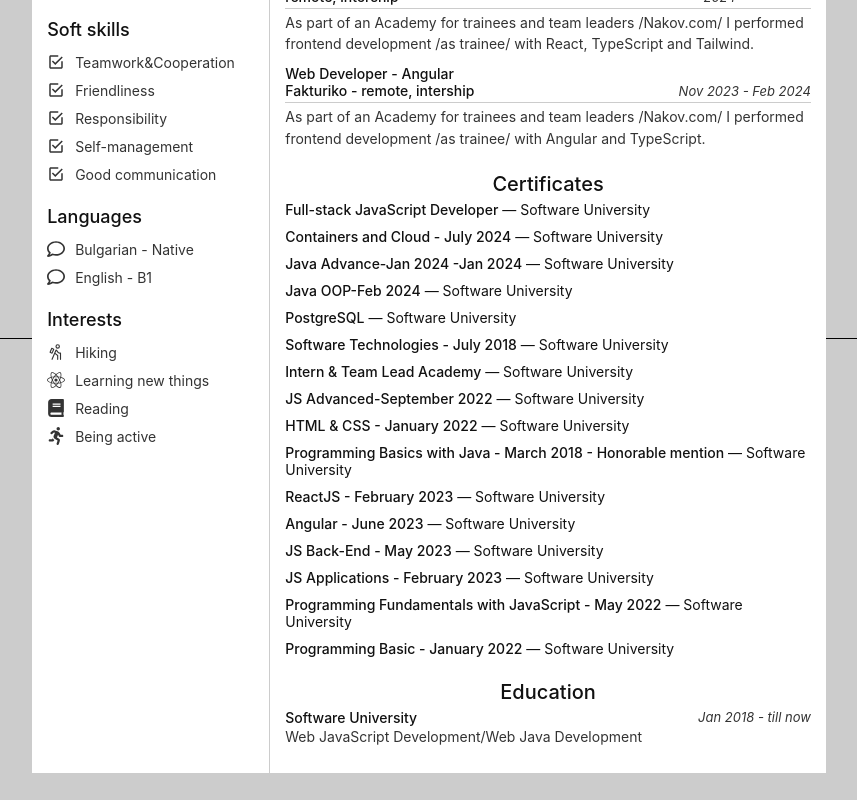
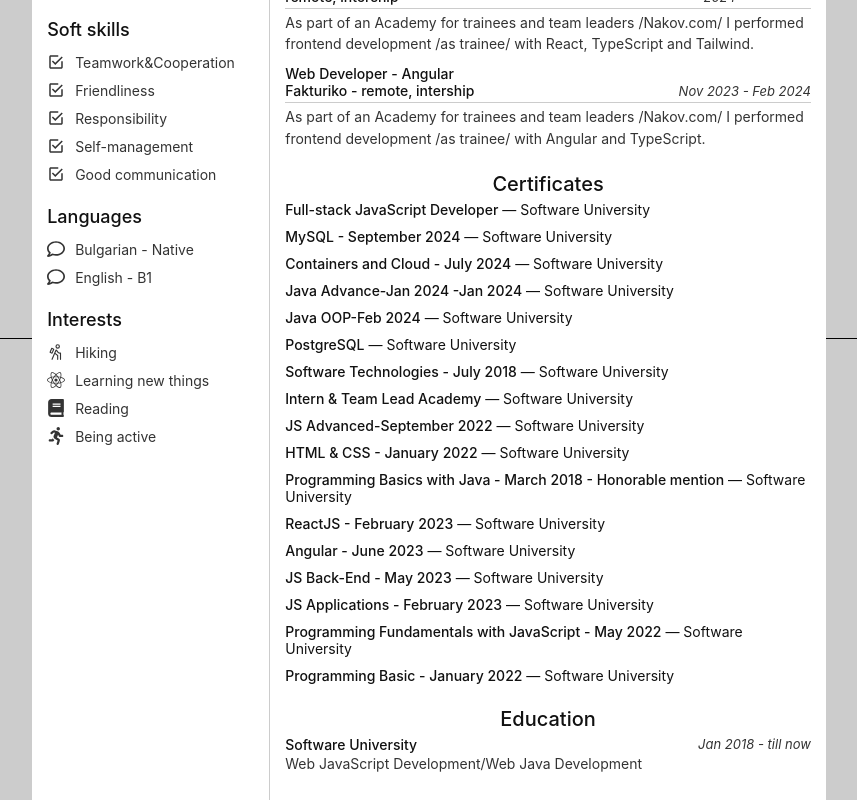
Before and after one commit to NinaNikolova/resume, a React (Create React App) app: page / in a window 1280 px wide. Shown: the part 785-1585 px from the top of the page, without its empty margins (211-1068 px from the left). Before the commit the page ends 1558 px from the top, so only its background shows below. Built offline with nearby package versions, Linux system fonts and the light colour scheme.

Commit message:
added my sql certificat

```diff
--- a/src/data/bulgarian.js
+++ b/src/data/bulgarian.js
@@ -83,7 +83,7 @@ const content = {
       { text: 'Responsive Web Design' },
       { text: 'HTML5, CSS3' },
       { text: 'Node.js, Express.js' },
-      { text: 'PostgreSQL, MongoDB' },
+      { text: 'PostgreSQL, MongoDB, MySQL' },
     ],
   },
 
@@ -224,6 +224,11 @@ const content = {
         url: 'https://softuni.bg/certificates/details/185271/46d18211'
       },
       {
+        name: 'MySQL - September 2024',
+        provider: 'Software University',
+        url: 'https://softuni.bg/certificates/details/226214/e4019d94'
+      },
+      {
         name: 'Containers and Cloud - July 2024',
         provider: 'Software University',
         url: 'https://softuni.bg/certificates/details/225479/ce73942a'
--- a/src/data/english.js
+++ b/src/data/english.js
@@ -224,6 +224,11 @@ const data = {
         url: 'https://softuni.bg/certificates/details/185271/46d18211'
       },
       {
+        name: 'MySQL - September 2024',
+        provider: 'Software University',
+        url: 'https://softuni.bg/certificates/details/226214/e4019d94'
+      },
+      {
         name: 'Containers and Cloud - July 2024',
         provider: 'Software University',
         url: 'https://softuni.bg/certificates/details/225479/ce73942a'
```
